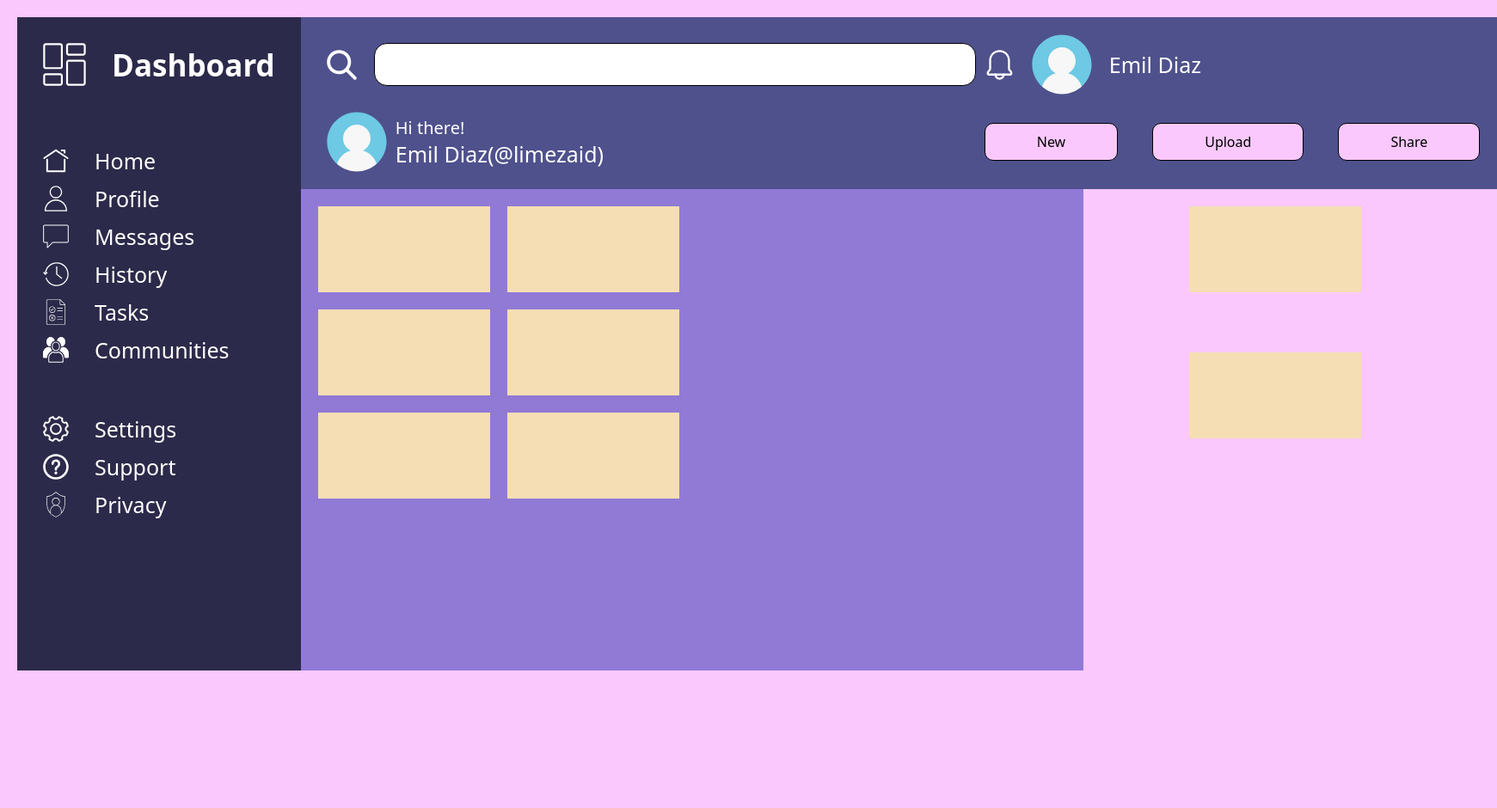
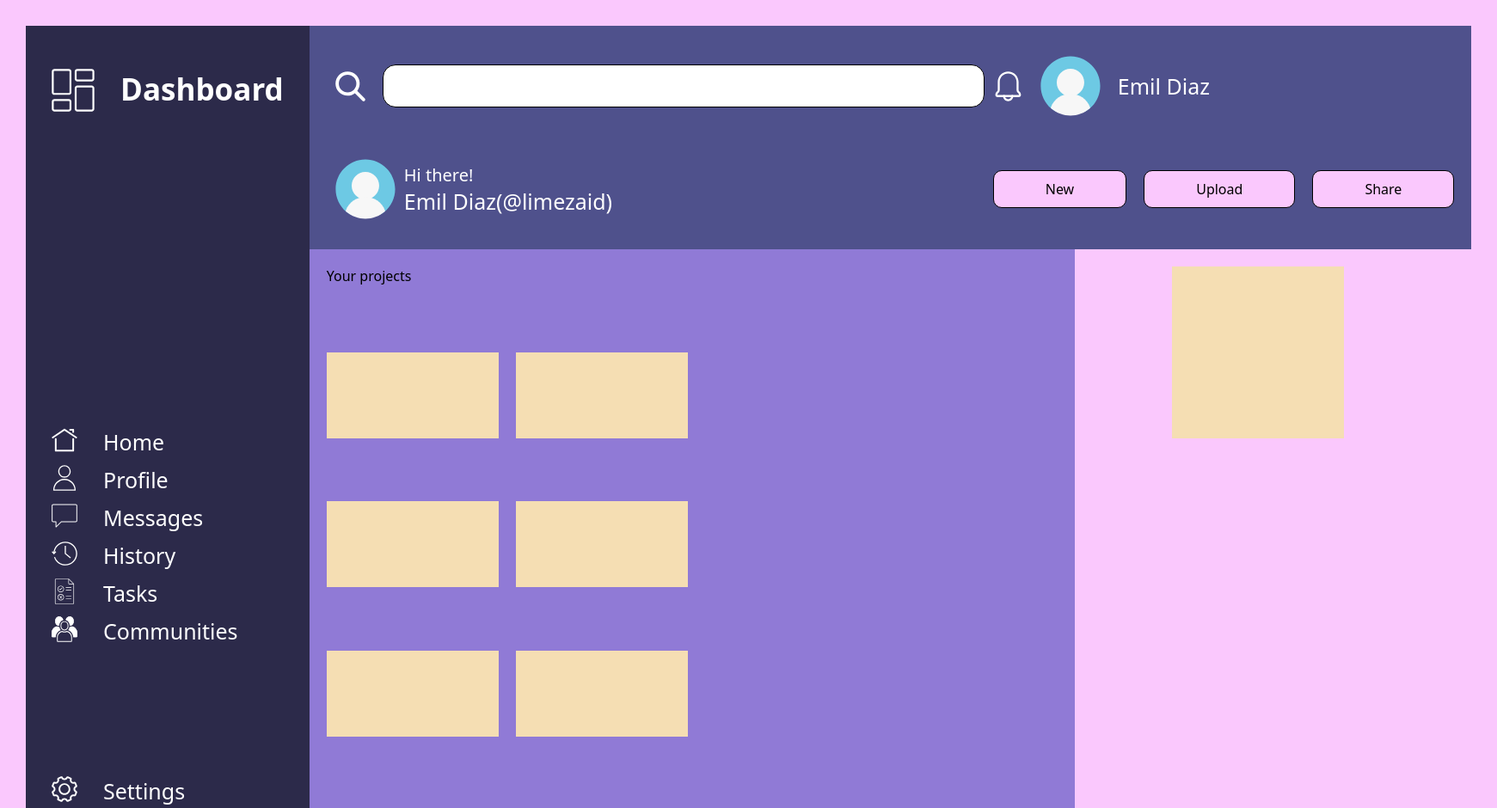
Before and after one commit to exile213/Admin-Dashboard, a plain HTML site: page index.htm in a window 1280 px wide. Shown: the top 940 px of the page at 86% size, 1741 px wide, since content can reach past the window. Before the commit the page ends 800 px from the top, so only its background shows below. Drawn offline with Linux system fonts and the light colour scheme.

Commit message:
Fixed Sidebar overflow
Update content section grid

```diff
--- a/index.htm
+++ b/index.htm
@@ -83,6 +83,7 @@
 
         <main>
             <div class="content-container">
+                <div class="project-text">Your projects</div>
                 <div class="projects-container">
                     <div class="project"></div>
                     <div class="project"></div>
--- a/styles.css
+++ b/styles.css
@@ -48,7 +48,6 @@ input, button, textarea, select{
 }
 
 body, html{
-    height: 100%;
     scroll-behavior: smooth;
 }
 
@@ -63,12 +62,13 @@ body, html{
 }
 
 body{
-    padding:20px;
+    width: 100%;
+    height: 100%;
+    padding: 30px;
     background:var(--body-background-color);
 }
 
 .whole-container {
-    height: 100%;
     display: grid;
     grid-template-columns: 1fr 6fr;
     grid-template-rows: 2fr 8fr;
@@ -83,10 +83,9 @@ body{
     color: var(--accent-color);
 
     display: grid;
-    grid-template-rows:1fr 3fr 2fr;
+    grid-template-rows: 1fr 1fr 1fr;
     padding: 30px;
-    padding-top: 30px;
-    padding-bottom: 100px;
+    padding-top: 50px;
 }
 .main-sidebar{
     grid-row:2/3;
@@ -99,8 +98,9 @@ body{
 
 .sidebar-title{
     display: flex;
-    align-items: center;
+    align-items: top;
     margin-bottom: 60px;
+    margin-top: 0;
 }
 
 .sidebar-title-icon{
@@ -114,7 +114,7 @@ body{
 
 .sidebar-element{
     display: flex;
-    align-items: center;
+    align-items: top;
     margin-top: 10px;
 }
 
@@ -228,7 +228,7 @@ body{
 .buttons-container{
     display: flex;
     align-items: center;
-    gap:40px;
+    gap:20px;
 }
 
 .header-buttons{
@@ -270,13 +270,15 @@ body{
     grid-row: 2 / 3;
     display: grid;
     grid-template-columns: 6fr 2fr;
-    grid-template-rows: 4fr 4fr;
+    grid-template-rows: 1fr 4fr 1fr 4fr;
     padding:20px;
 }
 
+.project-text{
+    grid-area: 1/1/2/2;
+}
 .projects-container {
-    grid-column: 1 / 2;
-    grid-row: 1 / 3;
+    grid-area:2/1/4/2;
     display: grid;
     grid-template-columns: 200px 200px; /* Adjusted the syntax */
     grid-template-rows: repeat(3, 2fr);
```
